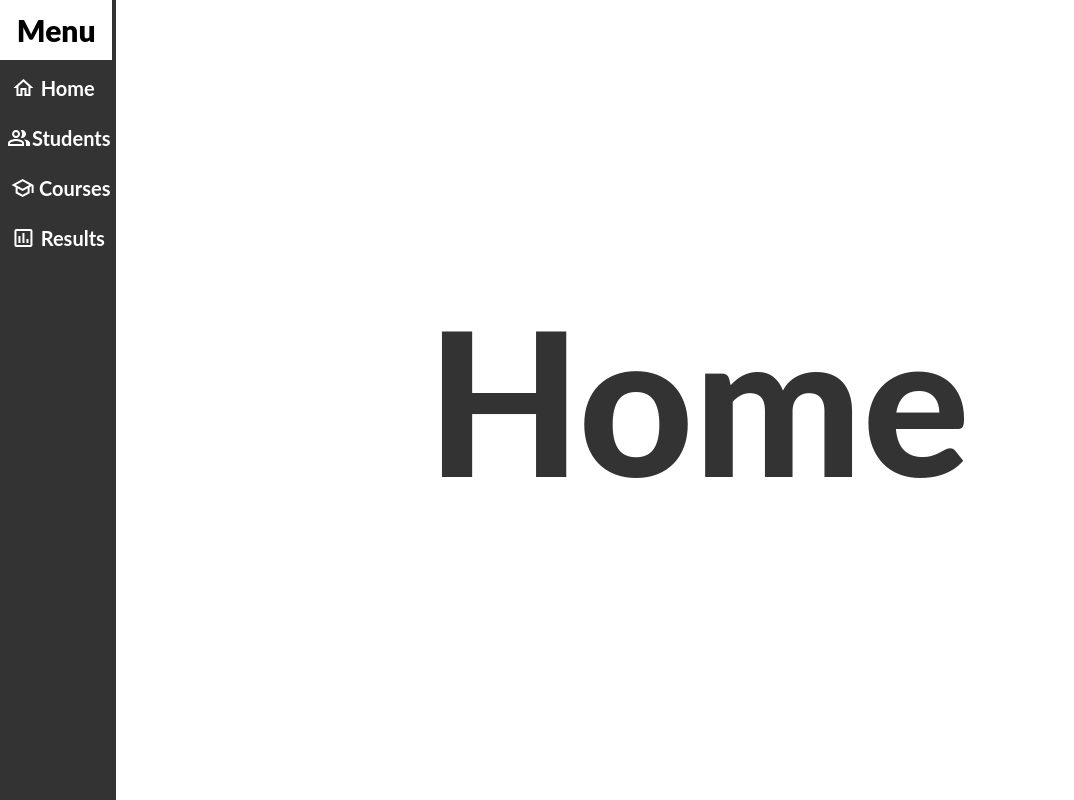
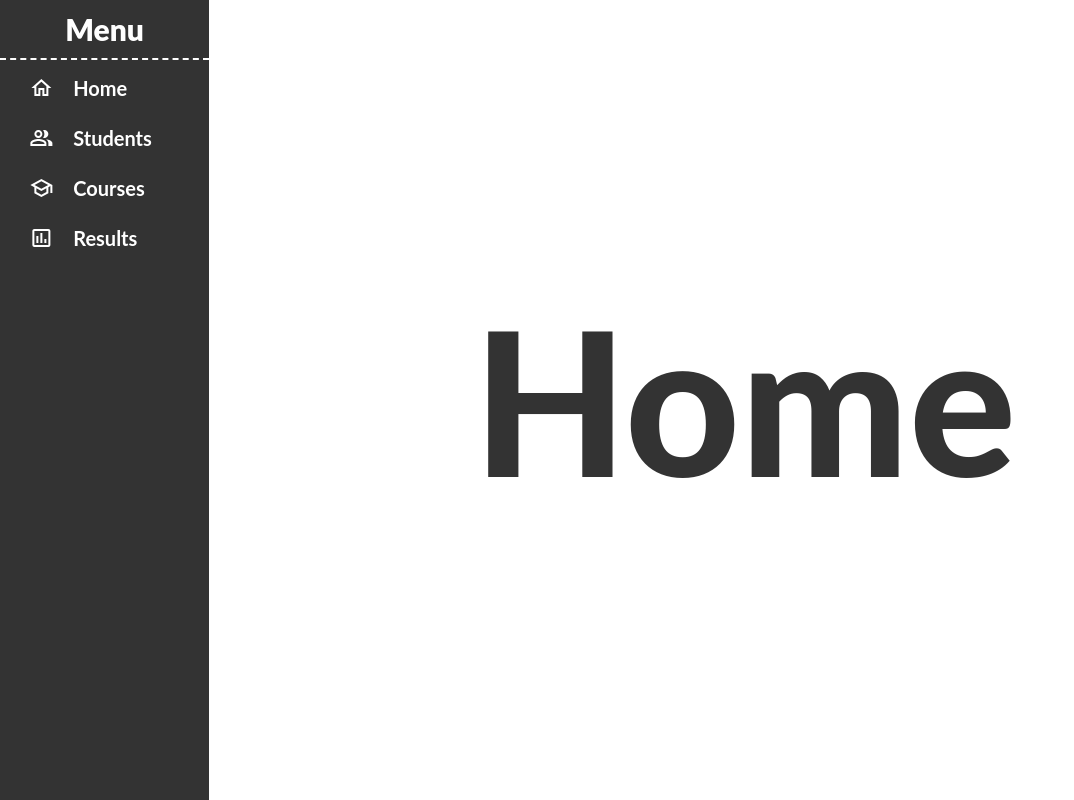
Before and after one commit to Zavista/student-system, a React (Vite) app in the folder frontend/: page / in a window 1280 px wide. Shown: the whole page, without its empty margins (0-1074 px from the left). Built offline with nearby package versions, Linux system fonts and the light colour scheme.

Commit message:
Updated Top border style

```diff
--- a/frontend/components/Navbar.jsx
+++ b/frontend/components/Navbar.jsx
@@ -8,7 +8,7 @@ import AssessmentOutlinedIcon from "@mui/icons-material/AssessmentOutlined";
 
 const Container = styled.div`
   height: 100vh;
-  width: 10%;
+  width: 250px;
   background-color: #333333;
   color: #ffffff;
   display: flex;
@@ -38,11 +38,11 @@ const Top = styled.div`
   width: 100%;
   height: 60px;
   margin-bottom: 8px;
-  background-color: #fff;
-  color: black;
+  background-color: #333333;
+  color: #ffffff;
   font-size: 30px;
   font-weight: 900;
-  border-right: 4px solid #333333;
+  border-bottom: 2px dashed #fff;
   display: flex;
   align-items: center;
   justify-content: center;
```
